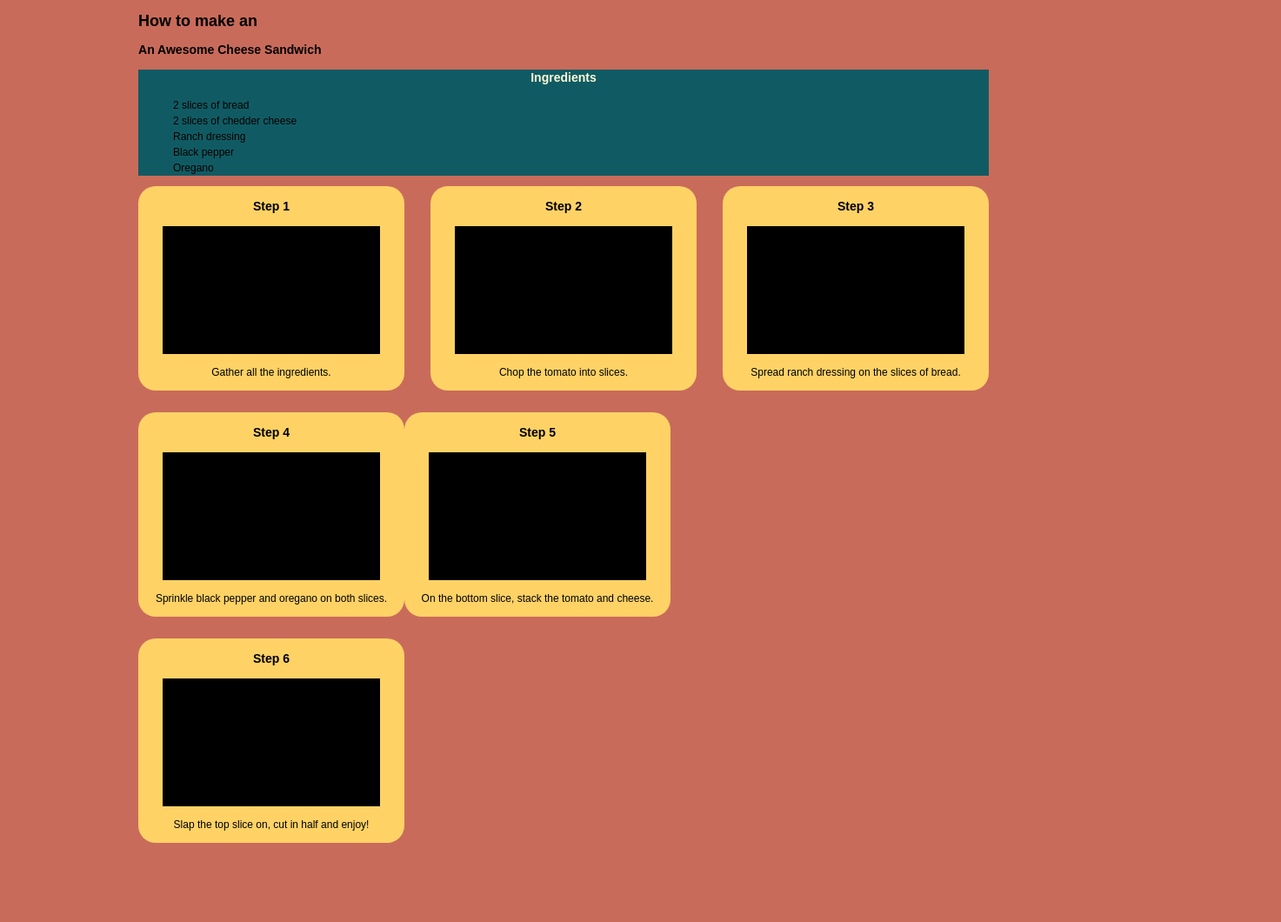
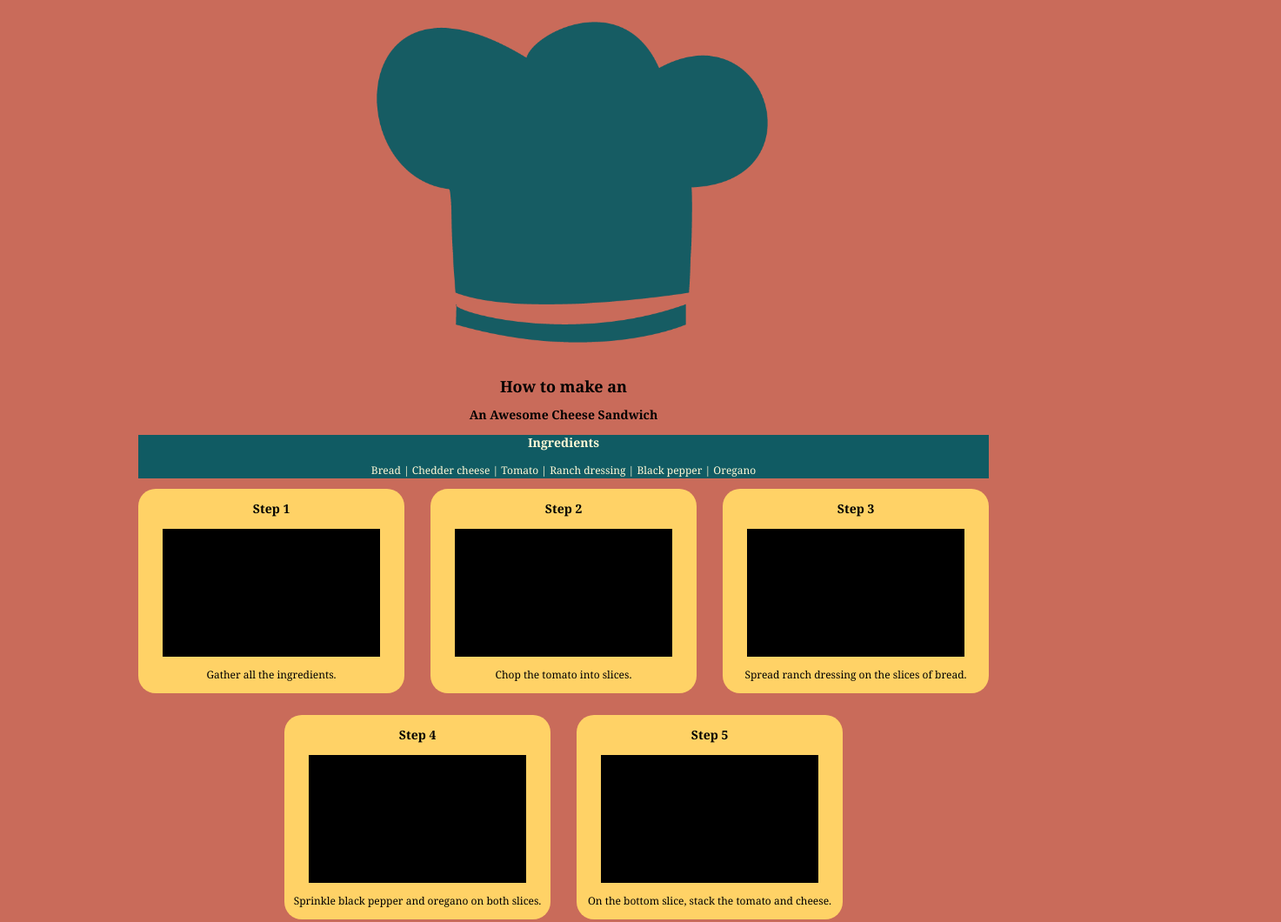
Before and after one commit to alyshakhan/CVJ314---Alysha-Khan, a plain HTML site: page Projects/Instructional Project/index.html in a window 1280 px wide. Shown: the top 1060 px of the page at 87% size, 1473 px wide, since content can reach past the window. Before the commit the page ends 994 px from the top, so only its background shows below. Drawn offline with Linux system fonts and the light colour scheme.

Commit message:
End of class Sept. 26 plus more work on the project

```diff
--- a/Exercises/Sept26/css/main.css
+++ b/Exercises/Sept26/css/main.css
@@ -0,0 +1,20 @@
+h1 {
+	color:pink;
+}
+
+h1#title {
+	text-align: center;
+	color:gray;
+}
+
+article {
+	position:absolute;
+	top:50px;
+	left:100px;
+}
+
+section {
+	position:relative;
+	top:50px;
+	left:100px;
+}
--- a/Projects/Instructional Project/css/main.css
+++ b/Projects/Instructional Project/css/main.css
@@ -58,7 +58,7 @@ table {
 
 
 body {
-	font: 12px/18px Arial, Tahoma, Verdana, sans-serif;
+	font: 12px/18px Georgia, Times, serif;
 	width: 100%;
 	background-color: #C96B5A;
 }
@@ -79,6 +79,8 @@ where each column is 54px and each gutter is 30px
 .steps {
 	background-color: #FFD266;
 	margin-bottom: 25px;
+	-webkit-box-sizing: border-box;
+	-moz-box-sizing: border-box;
 	box-sizing: border-box;
 	-webkit-border-radius: 20px;
 	-moz-border-radius: 20px;
@@ -93,6 +95,10 @@ img {
   	margin-right: auto
 }
 
+#hat {
+	width:500px;
+}
+
 .leftmargin {
 	margin-left: 30px;
 }
@@ -101,7 +107,7 @@ img {
 	float:left;
 }
 
-h3, p {
+h3, p, h1, h2 {
 	text-align: center;
 }
 
@@ -121,6 +127,22 @@ h3, p {
 
 .clear {
 	clear:both;
+}
+
+article.ingredients p {
+	color:#FFF9D6;
+}
+
+.secondrow {
+	position:relative;
+	left: 168px;
+	top:0px;
+}
+
+.thirdrow {
+	position:relative;
+	left: 336px;
+	top:0px;
 }
 
 .col1 { width: 54px; }
--- a/Projects/Instructional Project/index.html
+++ b/Projects/Instructional Project/index.html
@@ -14,24 +14,21 @@
 
 <div id="wrapper">
 
-	<section>
+	<section> <!--Banner Section -->
 
-		<article>
+		<article> <!--Title + Hat -->
+
+			<img src="images/hat.png" id="hat"/>
 
 			<h2>How to make an</h2>
 			<h1>An Awesome Cheese Sandwich</h1>
 
 		</article>
 
-		<article class="ingredients">
+		<article class="ingredients"> <!--Ingredients -->
 
 			<h3 id="ingredientshead"> Ingredients</h3>
-			<ul>
-				<li>2 slices of bread</li>
-				<li>2 slices of chedder cheese</li>
-				<li>Ranch dressing</li>
-				<li>Black pepper</li>
-				<li>Oregano</li>
+			<p> Bread | Chedder cheese | Tomato | Ranch dressing | Black pepper | Oregano</p>
 			</ul>
 		</article>
 
@@ -63,7 +60,7 @@
 
 		</div>
 
-		<div class="center"> <!--Second Row -->
+		<div class="center secondrow"> <!--Second Row -->
 
 			<article class="steps col4 left">
 				<h3>Step 4</h3>
@@ -72,7 +69,7 @@
 			</article>
 
 
-			<article class="steps col4 left">
+			<article class="steps col4 left leftmargin">
 				<h3>Step 5</h3>
 				<img src="images/placeholder.jpg" alt="placeholder" />
 				<p>On the bottom slice, stack the tomato and cheese.</p>
@@ -80,7 +77,7 @@
 
 		</div>
 
-		<div class="center clear"> <!--Last Row -->
+		<div class="center clear thirdrow"> <!--Last Row -->
 
 			<article class="steps col4 left">
 				<h3>Step 6</h3>
```
Also changed, not shown: Projects/Instructional Project/images/hat.png (added), 1 other file.
